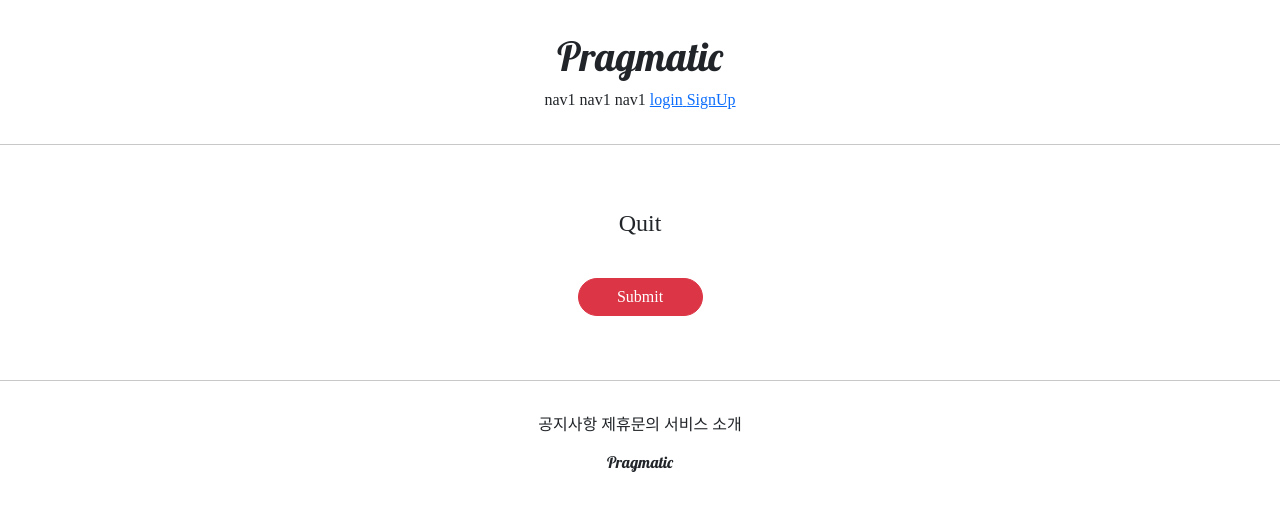
After one commit to kluedeugene/myPinterest, a Django app: template accountapp/templates/accountapp/delete.html in a window 1280 px wide. The commit adds this page. Shown: the top 511 px of the page. Run offline with Django 4.2, Linux system fonts and the light colour scheme; the template is opened without the code that fills it, so the values that code supplies are empty; some libraries are stand-ins or nearby versions.

Commit message:
django course 26 commit about DeleteView

```diff
--- /dev/null
+++ b/accountapp/templates/accountapp/delete.html
@@ -0,0 +1,18 @@
+{% extends 'base.html' %}
+{% load bootstrap4 %}
+
+
+{% block content %}
+
+    <div style="text-align: center; max-width: 500px; margin: 4rem auto ">
+        <div class = "mb-4">
+            <h4>Quit</h4>
+        </div>
+            <form action="{% url 'accountapp:delete' pk=user.pk %}" method="post">
+                {% csrf_token %}
+
+                <input type="submit" class ="btn btn-danger rounded-pill col-3 mt-3">
+            </form>
+    </div>
+
+{% endblock %}
--- a/accountapp/templates/accountapp/detail.html
+++ b/accountapp/templates/accountapp/detail.html
@@ -16,6 +16,12 @@
                     Change Info
                 </p>
             </a>
+
+            <a href="{% url 'accountapp:delete' pk=user.pk %}">
+                <p>
+                    Quit
+                </p>
+            </a>
             {% endif %}
         </div>
     </div>
--- a/accountapp/urls.py
+++ b/accountapp/urls.py
@@ -1,7 +1,7 @@
 from django.contrib.auth.views import LoginView, LogoutView
 from django.urls import path
 
-from accountapp.views import hello_world, AccountCreateView, AccountDetailView, AccountUpdateView
+from accountapp.views import hello_world, AccountCreateView, AccountDetailView, AccountUpdateView, AccountDeleteView
 
 app_name = "accountapp"
 
@@ -14,5 +14,6 @@ urlpatterns = [
     path('create/', AccountCreateView.as_view(), name='create'),
     path('detail/<int:pk>', AccountDetailView.as_view(), name='detail'),   # 특정 유저의 키(primary key)가 필요하다.
     path('update/<int:pk>', AccountUpdateView.as_view(), name='update'),  # 특정 유저의 키(primary key)가 필요하다.
+    path('delete/<int:pk>', AccountDeleteView.as_view(), name='delete'),  # 특정 유저의 키(primary key)가 필요하다.
 
 ]
--- a/templates/header.html
+++ b/templates/header.html
@@ -3,13 +3,16 @@
         <div>
             <h1 class="pragmatic_logo">Pragmatic</h1>
         </div>
-      <div>
+      <div style="">
           <span>nav1</span>
           <span>nav1</span>
           <span>nav1</span>
           {% if not user.is_authenticated %}
           <a href="{% url 'accountapp:login' %}?next={{ request.path }}">
                 <span>login</span>
+          </a>
+           <a href="{% url 'accountapp:create' %}">
+                <span>SignUp</span>
           </a>
           {% else %}
           <a href="{% url 'accountapp:detail' pk=user.pk %}">
```
Also changed, not shown: accountapp/views.py (+7 -1 lines).
